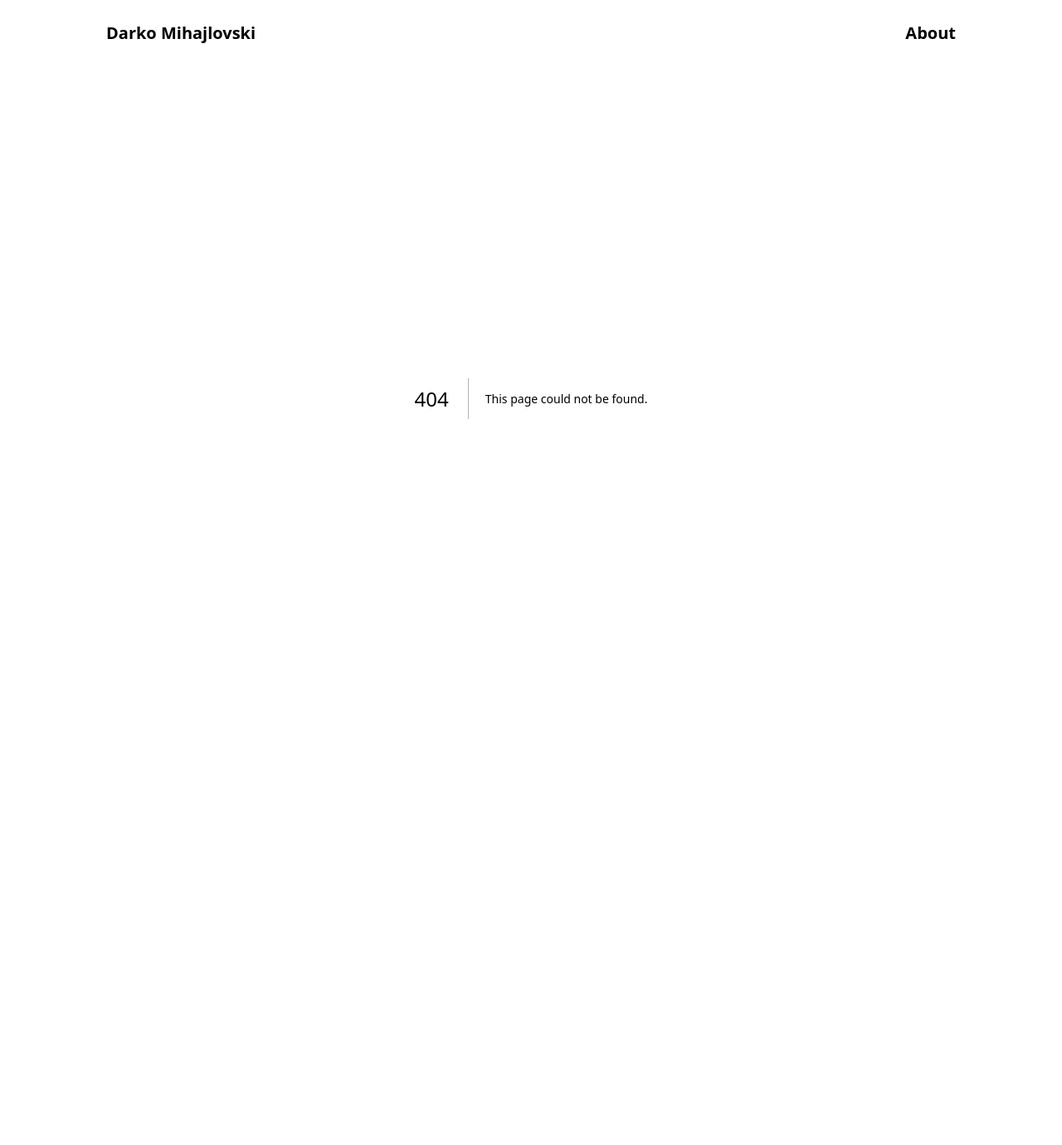
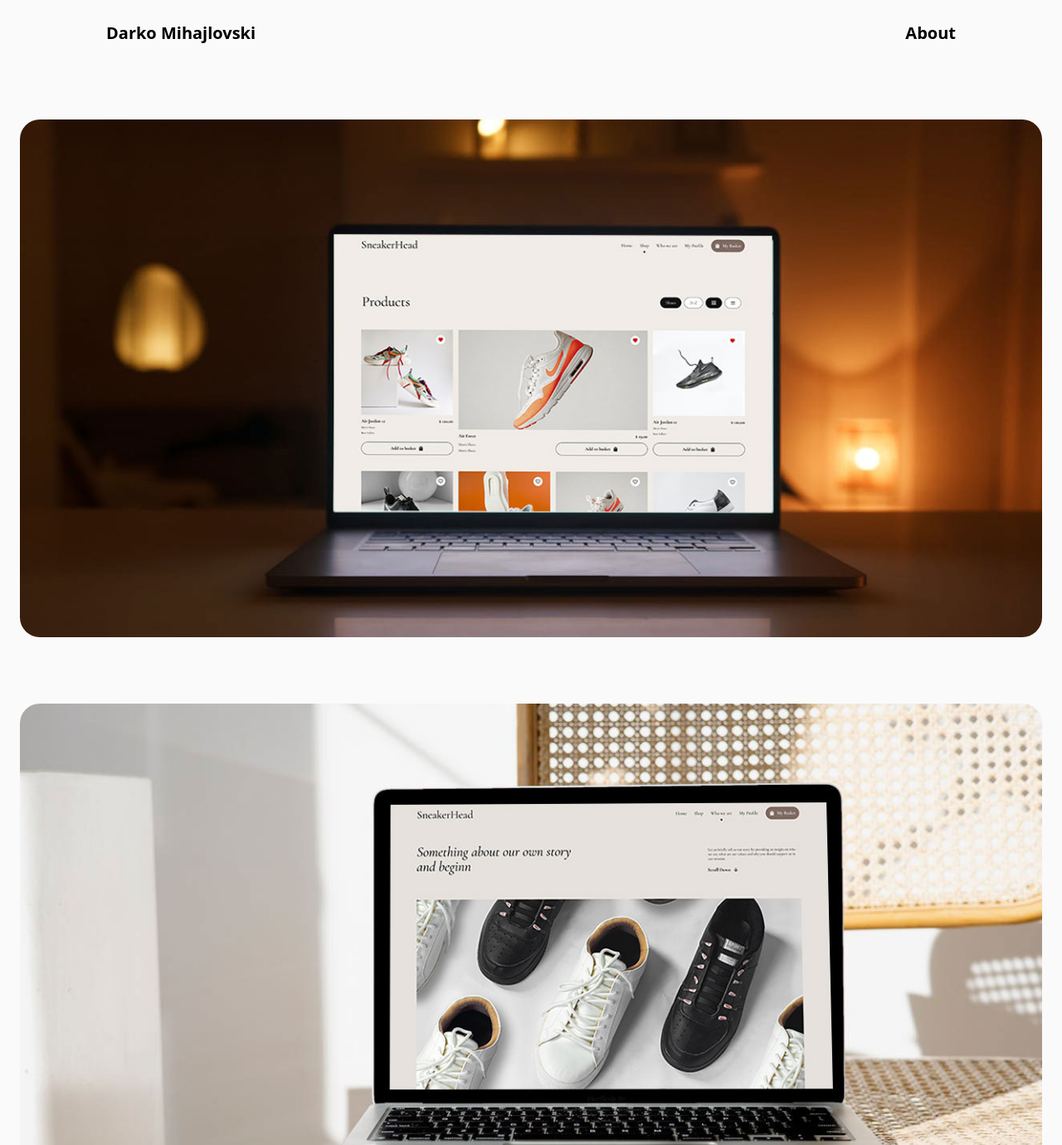
Before and after one commit to DarkoM996/nextjs-dev-portfolio, a Next.js app: page /project-components/thetomato/TheTomatoImages in a window 1280 px wide. Before the commit this address had no page. Shown: the top 1380 px of the page at 83% size. Before the commit the page ends 880 px from the top, so only its background shows below. Built offline with nearby package versions, Linux system fonts and the light colour scheme.

Commit message:
newest sections added

```diff
--- /dev/null
+++ b/pages/project-components/thetomato/TheTomatoImages.tsx
@@ -0,0 +1,82 @@
+import React from "react";
+import Image from "next/image";
+import picture1 from "../../../public/images/sneaker-head-featured-pic-(optimized)-2.1.jpg";
+import picture2 from "../../../public/images/sneaker-head-featured-pic-(optimized)-2.2.jpg";
+import picture3 from "../../../public/images/sneaker-head-featured-pic-(optimized)-2.3.jpg";
+import picture4 from "../../../public/images/sneaker-head-featured-pic-(optimized)-2.4.jpg";
+import picture5 from "../../../public/images/sneaker-head-featured-pic-(optimized)-2.5.jpg";
+import picture6 from "../../../public/images/sneake-head-featured-pic-(optimized)-2.0.jpg";
+import picture7 from "../../../public/images/sneaker-head-featured-pic-(optimized)-2.5.jpg";
+
+const TheTomatoImages = () => {
+  return (
+    <section className="max-w-screen-xl mx-auto w-full h-full flex flex-col justify-between items-center gap-4 relative px-6 py-4">
+      <div className="relative w-full  h-[520px] md:h-[720px] py-12 ">
+        <Image
+          priority
+          src={picture1}
+          alt="picture1"
+          className="object-cover w-full h-full rounded-3xl"
+        />
+      </div>
+      {/* Image #2 */}
+      <div className="relative w-full h-[520px] md:h-[720px] py-4 ">
+        <Image
+          priority
+          src={picture2}
+          alt="picture2"
+          className="object-cover w-full h-full rounded-3xl"
+        />
+      </div>
+      {/* Image #3 */}
+      <div className="relative w-full h-[520px] md:h-[720px] py-4 ">
+        <Image
+          priority
+          src={picture3}
+          alt="picture3"
+          className="object-cover w-full h-full rounded-3xl"
+        />
+      </div>
+      {/* Image #4 */}
+      <div className="grid grid-cols-1 md:grid-cols-2 gap-6">
+        <div className="relative w-full h-full py-4 ">
+          <Image
+            priority
+            src={picture4}
+            alt="picture4"
+            className="object-cover w-full h-full rounded-3xl"
+          />
+        </div>
+        {/* Image #5 */}
+        <div className="relative w-full h-[520px] md:h-[720px] py-4 ">
+          <Image
+            priority
+            src={picture5}
+            alt="picture5"
+            className="object-cover w-full  h-full rounded-3xl"
+          />
+        </div>
+      </div>
+      {/* Image #6 */}
+      <div className="relative w-full h-[520px] md:h-[720px] py-4 ">
+        <Image
+          priority
+          src={picture6}
+          alt="picture6"
+          className="object-cover w-full  h-full rounded-3xl"
+        />
+      </div>
+      {/* Image #7 */}
+      <div className="relative w-full h-[520px] md:h-[720px] py-4 ">
+        <Image
+          priority
+          src={picture7}
+          alt="picture7"
+          className="object-cover w-full h-full rounded-3xl"
+        />
+      </div>
+    </section>
+  );
+};
+
+export default TheTomatoImages;
--- a/pages/projects/thetomato.tsx
+++ b/pages/projects/thetomato.tsx
@@ -2,6 +2,9 @@ import React from "react";
 import Head from "next/head";
 import TheTomatoHero from "../project-components/thetomato/TheTomatoHero";
 import TheTomatoText from "../project-components/thetomato/TheTomatoText";
+import TheTomatoImages from "../project-components/thetomato/TheTomatoImages";
+import BackToAllProjects from "../components/BackToAllProjects";
+import Footer from "../components/Footer";
 
 const thetomato = () => {
   return (
@@ -12,6 +15,9 @@ const thetomato = () => {
       </Head>
       <TheTomatoHero />
       <TheTomatoText />
+      <TheTomatoImages />
+      <BackToAllProjects />
+      <Footer />
     </>
   );
 };
```
